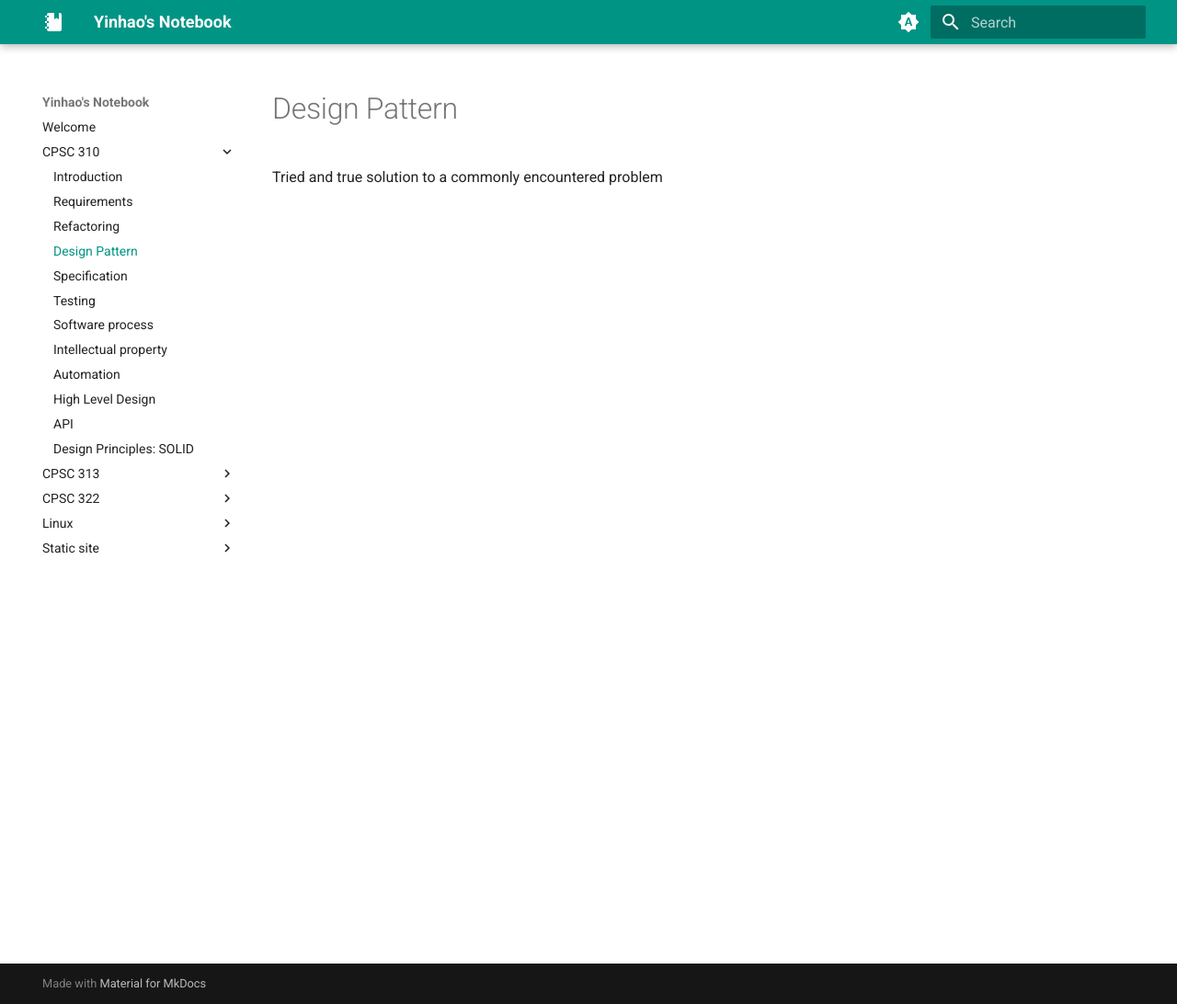
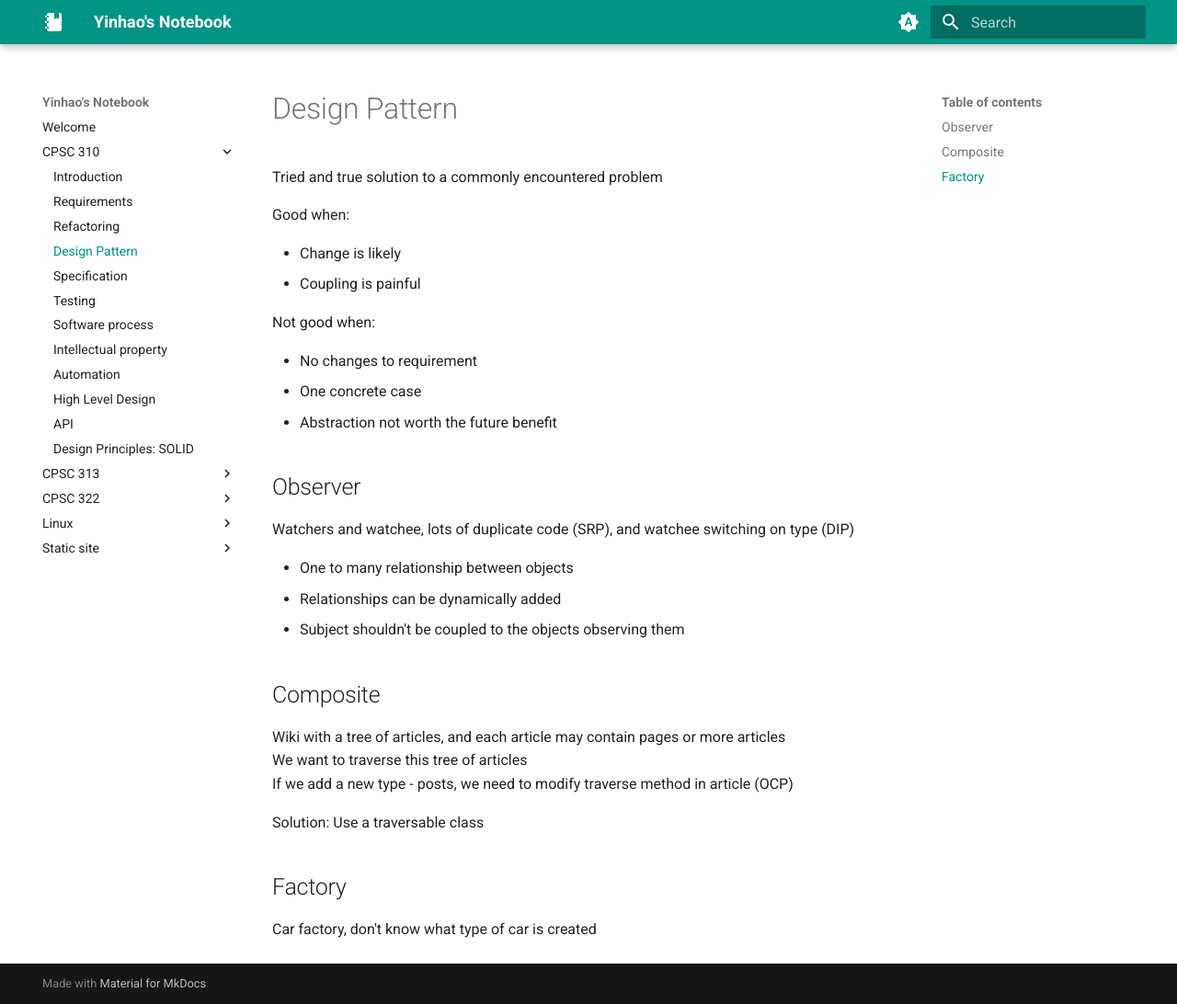
Before and after one commit to yinhao-f/notes, an MkDocs documentation site: the page built from docs/CPSC-310/11-design-pattern.md, in a window 1280 px wide and 1092 px high. Shown: the whole window at 92% size. Built offline with MkDocs 1.6.1 and Material for MkDocs 9.7.7, drawn with Linux system fonts in a browser that asks for light colours.

Commit message:
Add 310 notes

```diff
--- a/docs/CPSC-310/11-design-pattern.md
+++ b/docs/CPSC-310/11-design-pattern.md
@@ -1,3 +1,34 @@
 # Design Pattern
 
 Tried and true solution to a commonly encountered problem
+
+Good when:
+
+- Change is likely
+- Coupling is painful
+
+Not good when:
+
+- No changes to requirement
+- One concrete case
+- Abstraction not worth the future benefit
+
+## Observer
+
+Watchers and watchee, lots of duplicate code (SRP), and watchee switching on type (DIP)
+
+- One to many relationship between objects
+- Relationships can be dynamically added
+- Subject shouldn't be coupled to the objects observing them
+
+## Composite
+
+Wiki with a tree of articles, and each article may contain pages or more articles
+We want to traverse this tree of articles
+If we add a new type - posts, we need to modify traverse method in article (OCP)
+
+Solution: Use a traversable class
+
+## Factory
+
+Car factory, don't know what type of car is created
```
